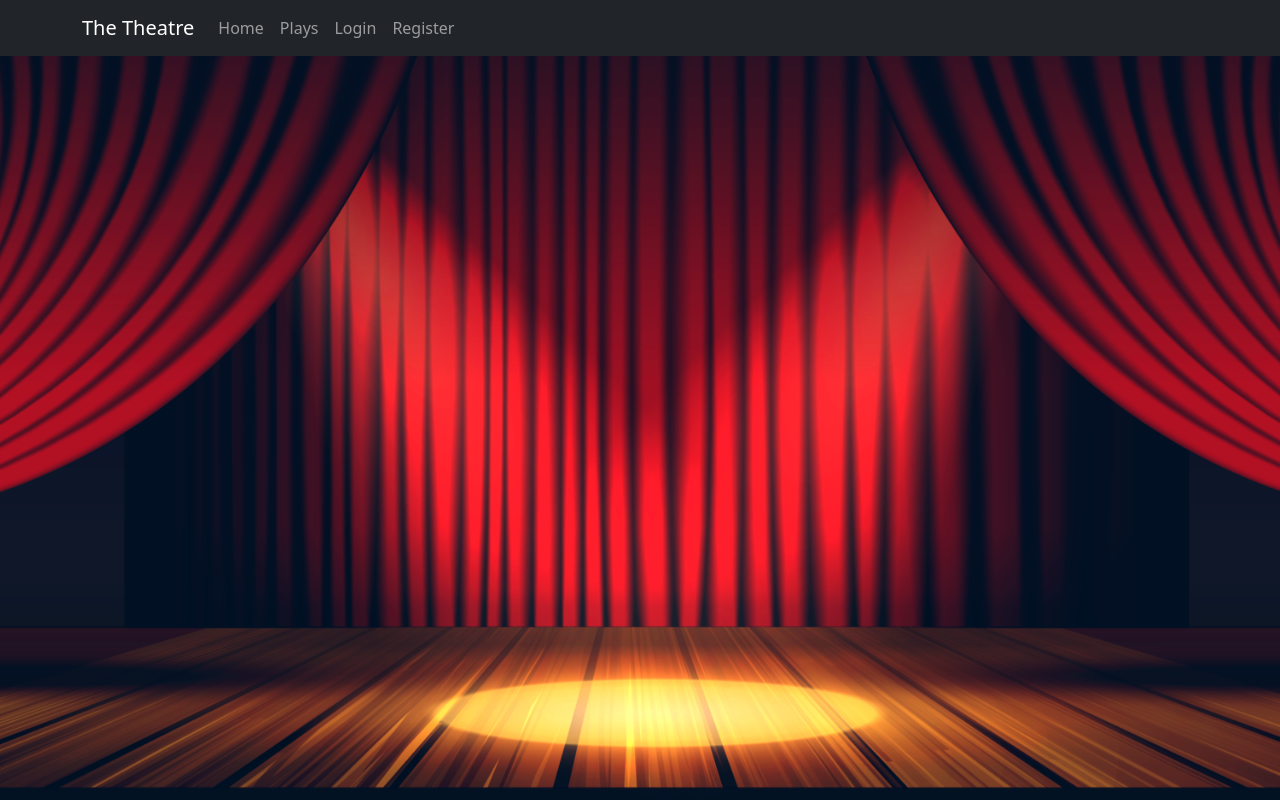
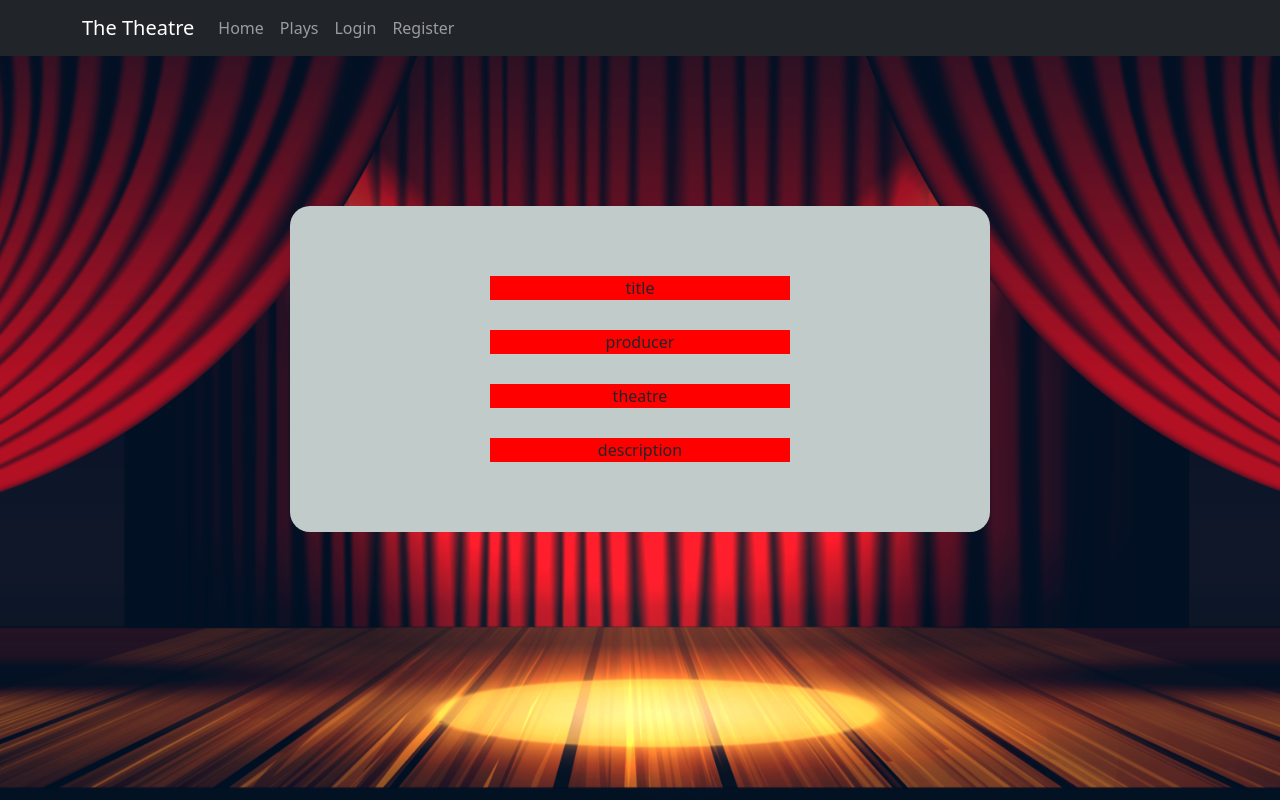
Before and after one commit to VankataV/softuni-react-project, a React (Vite) app in the folder client/: page /plays/1 in a window 1280 px wide. Built offline with nearby package versions, Linux system fonts and the light colour scheme.

Commit message:
Add PlayDetails structure and css

```diff
--- a/client/src/components/playDetails/PlayDetails.jsx
+++ b/client/src/components/playDetails/PlayDetails.jsx
@@ -1,3 +1,15 @@
-export default function PlayDetails(){
-
+import * as styles from './PlayDetails.module.css'
+import image from '../../images/logo.png'
+export default function PlayDetails() {
+    return (
+        <>
+            <div className={styles.div}>
+                {/* <div className={styles.imgDiv}><img src={image}/></div> */}
+                <div className={styles.titleDiv}>title</div>
+                <div className={styles.producerDiv}>producer</div>
+                <div className={styles.theatreDiv}>theatre</div>
+                <div className={styles.descriptionDiv}>description</div>
+            </div>
+        </>
+    )
 }
--- /dev/null
+++ b/client/src/components/playDetails/PlayDetails.module.css
@@ -0,0 +1,60 @@
+.div {
+    width: 700px;
+    height: auto;
+    border-radius: 20px;
+    padding: 40px;
+    box-sizing: border-box;
+    text-align: center;
+    background: #c1cbca;
+    margin-left: auto;
+    margin-right: auto;
+    margin-top: 150px;
+}
+
+/* .imgDiv{
+    width: 200px;
+    height: 200px;
+    margin-top: 50px;
+    margin-bottom: 50px;
+    margin-top: 30px;
+    margin-right: 30px;
+    display: inline-block;
+    text-align: left;
+}  */
+
+.titleDiv {
+    background-color: red;
+    width: 300px;
+    height: auto;
+    margin-left: auto;
+    margin-right: auto;
+    margin-top: 30px;
+}
+
+.producerDiv {
+    background-color: red;
+    width: 300px;
+    height: auto;
+    margin-left: auto;
+    margin-right: auto;
+    margin-top: 30px;
+}
+
+.theatreDiv {
+    background-color: red;
+    width: 300px;
+    height: auto;
+    margin-left: auto;
+    margin-right: auto;
+    margin-top: 30px;
+}
+
+.descriptionDiv {
+    background-color: red;
+    width: 300px;
+    height: auto;
+    margin-left: auto;
+    margin-right: auto;
+    margin-top: 30px;
+    margin-bottom: 30px;
+}
```
